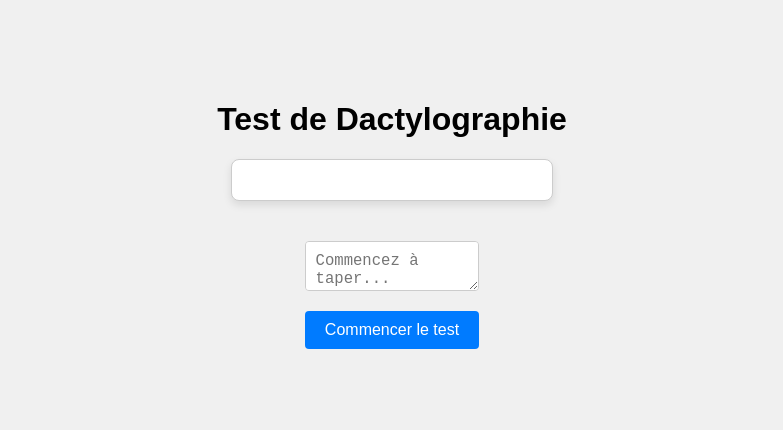
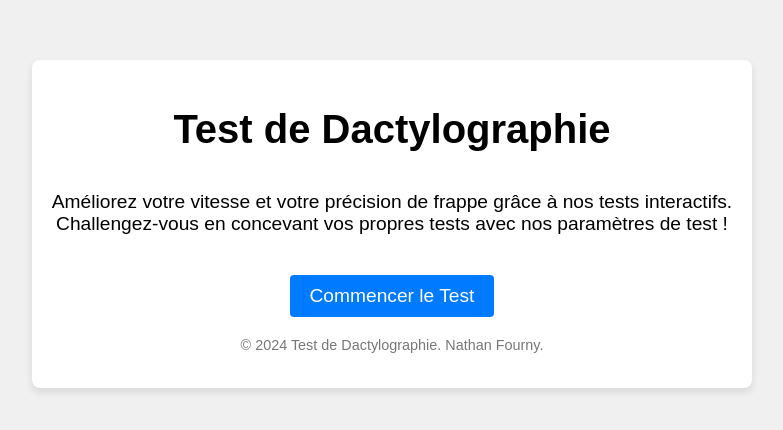
Before and after one commit to NeekzenTutorials/dactylographie, a website: page public/index.html in a window 1280 px wide. Shown: the part 176-606 px from the top of the page, without its empty margins (248-1031 px from the left). Drawn offline with Linux system fonts and the light colour scheme.

Commit message:
feat: adding homepage

```diff
--- a/package.json
+++ b/package.json
@@ -9,6 +9,8 @@
   "author": "",
   "license": "ISC",
   "dependencies": {
+    "@astrojs/db": "^0.11.4",
+    "astro": "^4.9.2",
     "express": "^4.19.2"
   }
 }
--- a/public/index.html
+++ b/public/index.html
@@ -3,21 +3,21 @@
 <head>
     <meta charset="UTF-8">
     <meta name="viewport" content="width=device-width, initial-scale=1.0">
-    <title>Test de Dactylographie</title>
+    <title>Accueil - Test de Dactylographie</title>
     <link rel="stylesheet" href="style.css">
 </head>
 <body>
     <div class="container">
-        <h1>Test de Dactylographie</h1>
-        <div id="text-display"></div>
-        <div id="result">
-            <div id="time"></div>
-            <div id="accuracy"></div>
-            <div id="key-accuracy"></div>
-        </div>
-        <textarea id="text-input" placeholder="Commencez à taper..." oninput="checkInput()"></textarea>
-        <button id="start-button" onclick="startTest()">Commencer le test</button>
+        <header>
+            <h1>Test de Dactylographie</h1>
+        </header>
+        <main>
+            <p>Améliorez votre vitesse et votre précision de frappe grâce à nos tests interactifs.<br /> Challengez-vous en concevant vos propres tests avec nos paramètres de test !</p>
+            <a href="test.html" class="start-button">Commencer le Test</a>
+        </main>
+        <footer>
+            <p>&copy; 2024 Test de Dactylographie. Nathan Fourny.</p>
+        </footer>
     </div>
-    <script src="script.js"></script>
 </body>
 </html>
--- a/public/style.css
+++ b/public/style.css
@@ -13,67 +13,44 @@ body {
     display: flex;
     flex-direction: column;
     align-items: center;
+    background-color: #fff;
+    padding: 20px;
+    border-radius: 8px;
+    box-shadow: 0 4px 8px rgba(0, 0, 0, 0.1);
+    max-width: 800px;
+    margin: 0 20px;
 }
 
-#text-display {
-    width: 80%;
-    max-width: 800px;
-    border: 1px solid #ccc;
-    border-radius: 8px;
-    box-shadow: 0 4px 8px rgba(0, 0, 0, 0.1);
-    background-color: #fff;
-    padding: 20px;
-    margin: 0 auto;
-    margin-bottom: 20px;
-    white-space: pre-wrap;
-    font-family: monospace;
-    font-size: 1.2em;
-    line-height: 1.5;
-}
-
-#result {
-    display: flex;
-    align-items: center;
-    justify-content: center;
-    gap: 20px;
+header h1 {
+    font-size: 2.5em;
     margin-bottom: 20px;
 }
 
-#text-input {
-    width: 50%;
-    height: 50px;
-    margin-bottom: 20px;
-    font-family: monospace;
-    padding: 10px;
-    box-sizing: border-box;
+main p {
     font-size: 1.2em;
-    border-radius: 4px;
-    border: 1px solid #ccc;
+    margin-bottom: 40px;
 }
 
-button {
+.start-button {
+    display: inline-block;
     padding: 10px 20px;
-    margin-bottom: 20px;
+    font-size: 1.2em;
+    color: #fff;
     background-color: #007bff;
-    color: #fff;
     border: none;
     border-radius: 4px;
+    text-decoration: none;
     cursor: pointer;
-    font-size: 1em;
+    transition: background-color 0.3s, transform 0.3s;
 }
 
-button:hover {
+.start-button:hover {
     background-color: #0056b3;
+    transform: translateY(-2px);
 }
 
-.correct {
-    color: green;
+footer p {
+    font-size: 0.9em;
+    margin-top: 20px;
+    color: #777;
 }
-
-.incorrect {
-    color: red;
-}
-
-.current {
-    color: rgb(255, 162, 0);
-}
--- /dev/null
+++ b/public/test.css
@@ -0,0 +1,79 @@
+body {
+    font-family: Arial, sans-serif;
+    display: flex;
+    justify-content: center;
+    align-items: center;
+    height: 100vh;
+    margin: 0;
+    background-color: #f0f0f0;
+}
+
+.container {
+    text-align: center;
+    display: flex;
+    flex-direction: column;
+    align-items: center;
+}
+
+#text-display {
+    width: 80%;
+    max-width: 800px;
+    border: 1px solid #ccc;
+    border-radius: 8px;
+    box-shadow: 0 4px 8px rgba(0, 0, 0, 0.1);
+    background-color: #fff;
+    padding: 20px;
+    margin: 0 auto;
+    margin-bottom: 20px;
+    white-space: pre-wrap;
+    font-family: monospace;
+    font-size: 1.2em;
+    line-height: 1.5;
+}
+
+#result {
+    display: flex;
+    align-items: center;
+    justify-content: center;
+    gap: 20px;
+    margin-bottom: 20px;
+}
+
+#text-input {
+    width: 50%;
+    height: 50px;
+    margin-bottom: 20px;
+    font-family: monospace;
+    padding: 10px;
+    box-sizing: border-box;
+    font-size: 1.2em;
+    border-radius: 4px;
+    border: 1px solid #ccc;
+}
+
+button {
+    padding: 10px 20px;
+    margin-bottom: 20px;
+    background-color: #007bff;
+    color: #fff;
+    border: none;
+    border-radius: 4px;
+    cursor: pointer;
+    font-size: 1em;
+}
+
+button:hover {
+    background-color: #0056b3;
+}
+
+.correct {
+    color: green;
+}
+
+.incorrect {
+    color: red;
+}
+
+.current {
+    color: rgb(255, 162, 0);
+}
--- /dev/null
+++ b/texts/ecole.txt
@@ -0,0 +1,5 @@
+Après l'Antiquité, une longue période s'écoule, pendant laquelle il ne se passe rien en matière d'éducation. Cette période dure jusqu'en l'an 800, date du couronnement de Charlemagne. Comme tout Empereur qui se respecte, Charlemagne était en premier lieu un chef guerrier. Cependant, il était sensible aux questions d'éducation, et souhaitait que toutes les couches sociales puissent accéder à l'enseignement. C'est ainsi qu'il décrète que toutes les cathédrales et tous les monastères de son Empire doivent ouvrir deux écoles. Dans ces écoles d'autrefois étaient enseignées plusieurs matières, comme l'écriture, la lecture, le chant et la prière. Si l'on ne peut pas attribuer à Charlemagne l'invention de l'école, on peut cependant reconnaître qu'il l'a démocratisée en Europe de l'Ouest.
+
+Après Charlemagne, il faudra attendre un millénaire pour que l'école évolue pour prendre la forme que nous lui connaissons actuellement. Nous la devons à Jules Ferry, homme politique français, qui fut plusieurs fois ministre de l'Instruction publique et des Beaux-Arts entre 1879 et 1883. Pendant son ministère, Jules Ferry promulgue à deux reprises, en 1881 et 1882, des lois rendant l'école gratuite et obligatoire en France. L'école pouvait se tenir soit en établissement scolaire, soit à domicile. C'est toujours le cas aujourd'hui en France, où les parents ont l'obligation de faire instruire leurs enfants de l'âge de 6 à 16 ans, au minimum. Alors, qui a inventé l'école ? On peut conclure sans craindre de se tromper que l'école telle que nous la connaissons aujourd'hui est une invention collective ayant connu diverses évolutions en 6 000 ans d'histoire.
+
+L'école existait déjà dans des temps très reculés de l'Antiquité. Les spécialistes s'accordent à dater le début de l'enseignement à la période de l'apparition de l'écriture au minimum. C'est-à-dire aux alentours du IVème millénaire avant Jésus-Christ. C'est dans l'Égypte des pharaons et en Inde qu'ont été trouvées les premières traces de l'enseignement. Plus tard, l'école arrive chez les Romains. Une école très élitiste, réservée aux enfants des familles les plus opulentes. Alors, qui a inventé l'école ? On ne le sait pas nominativement. En revanche, on sait à peu près de quand date l'invention de l'école.
```
Also changed, not shown: public/test.html (added, +23 -0 lines), public/test.js (renamed from public/script.js), 1 other file.
